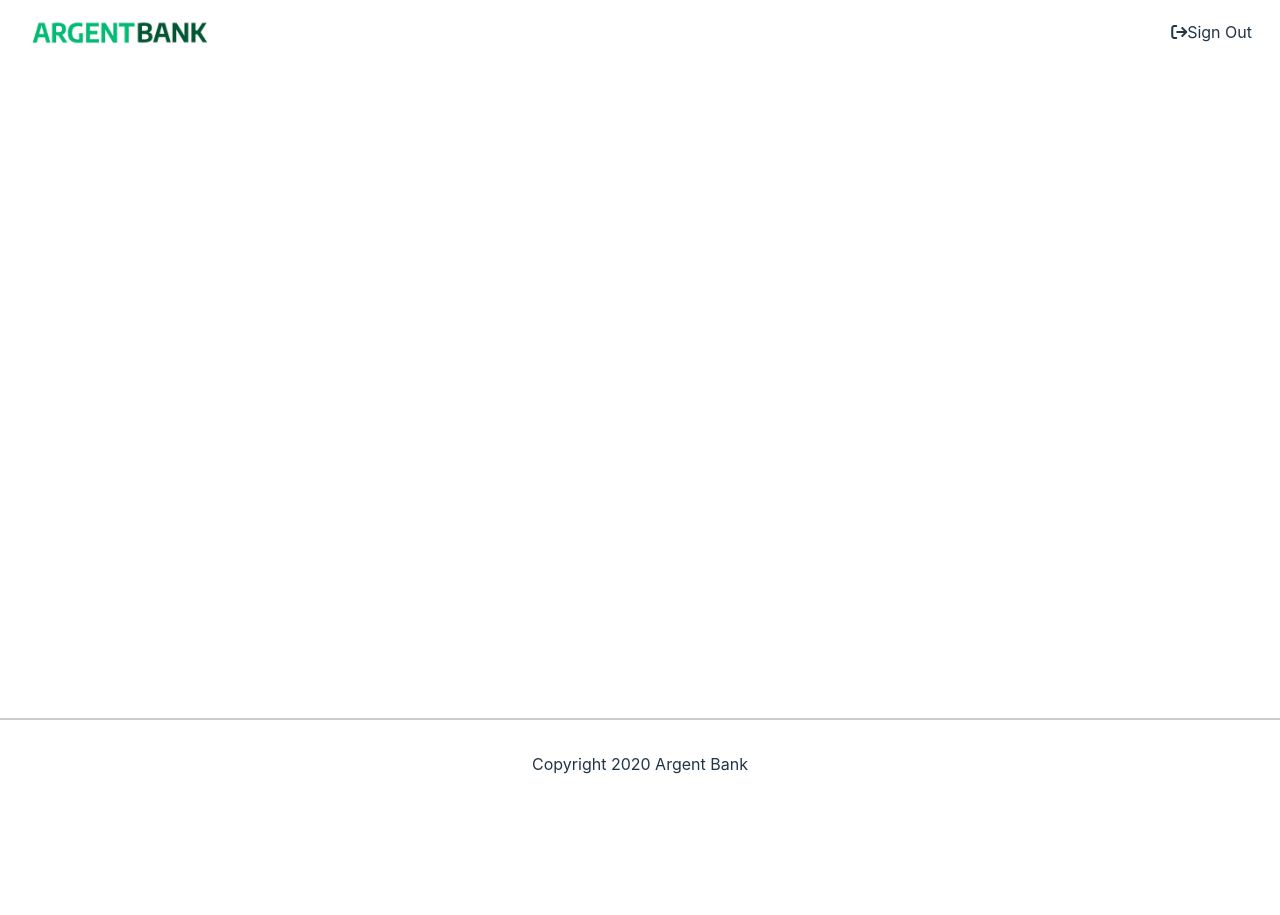
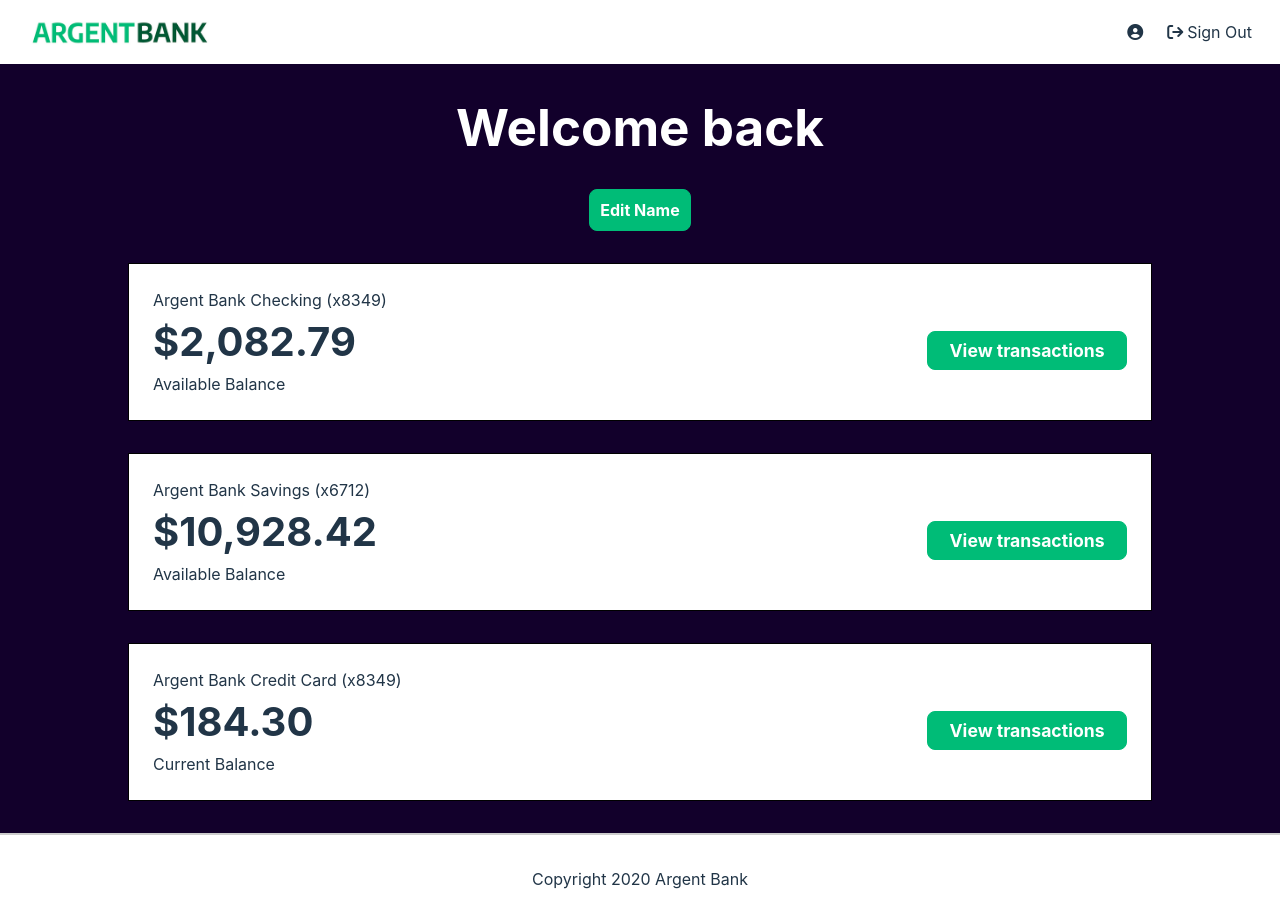
Before and after one commit to beyondnaxos/P13_argentBanque, a React (Vite) app: page /profile in a window 1280 px wide. Before the commit the page ends 800 px from the top, so only its background shows below. Built offline with nearby package versions, Linux system fonts and the light colour scheme; no server answers; sample sign-in values are in the browser's storage.

Commit message:
Fixed Nav UI pbs

```diff
--- a/src/components/Nav/Nav.jsx
+++ b/src/components/Nav/Nav.jsx
@@ -21,7 +21,7 @@
 
   return (
     <nav className="main-nav">
-      <a className="main-nav-logo" href="./index.html">
+      <span role='button' className="main-nav-logo" onClick={() => navigate("/")}>
         <img
           className="main-nav-logo-image"
           //   src="./img/argentBankLogo.png"
@@ -30,14 +30,13 @@
           alt="Argent Bank Logo"
         />
         <h1 className="sr-only">Argent Bank</h1>
-      </a>
+      </span>
       <div className={styles.logContainer}>
-
         {token ? (
           <>
-           <p>
-            {userFirstname + ' '} {userLastname}
-          </p>
+            <span role="button" onClick={() => navigate('/profile')} className={styles.userNameLink}>
+            <i className="fa fa-user-circle" style={{ 'marginRight': 4 }}></i>  { '  ' + userFirstname + ' '} {userLastname}
+            </span>
             <span
               role="button"
               className="main-nav-item"
@@ -46,13 +45,13 @@
                 navigate('/')
               }}
             >
-            <i className="fa fa-sign-out"></i>
+              <i className="fa fa-sign-out" style={{ 'marginRight': 4 }}></i>
               Sign Out
             </span>
           </>
         ) : (
           <a className="main-nav-item" href="/login">
-            <i className="fa fa-user-circle"></i>
+            <i className="fa fa-user-circle" style={{ 'marginRight': 4 }}></i>
             Sign In
           </a>
         )}
--- a/src/components/Nav/Nav.module.css
+++ b/src/components/Nav/Nav.module.css
@@ -3,3 +3,12 @@
     align-items: center;
     column-gap: 20px;
 }
+
+.userNameLink {
+    cursor: pointer;
+}
+
+.userNameLink:hover {
+    text-decoration: underline;
+    font-weight: 500;
+}
--- a/src/features/auth/Auth.jsx
+++ b/src/features/auth/Auth.jsx
@@ -35,7 +35,7 @@
       dispatch(setCredentials({ email, accessToken: userData.body.token }))
       setEmail('')
       setPassword('')
-      navigate('/main')
+      navigate('/profile')
       localStorage.setItem('token', userData.body.token);
 
     } catch (err) {
--- a/src/routes.jsx
+++ b/src/routes.jsx
@@ -28,7 +28,7 @@
             <Route path="login" element={<Login />} />
             {/* private Routes */}
             <Route element={<RequireAuth />}>
-              <Route index path="main" element={<User />} />
+              <Route index path="profile" element={<User />} />
             </Route>
           </Route>
         </Routes>
```
Lines whose indentation alone changed are shown as unchanged.
